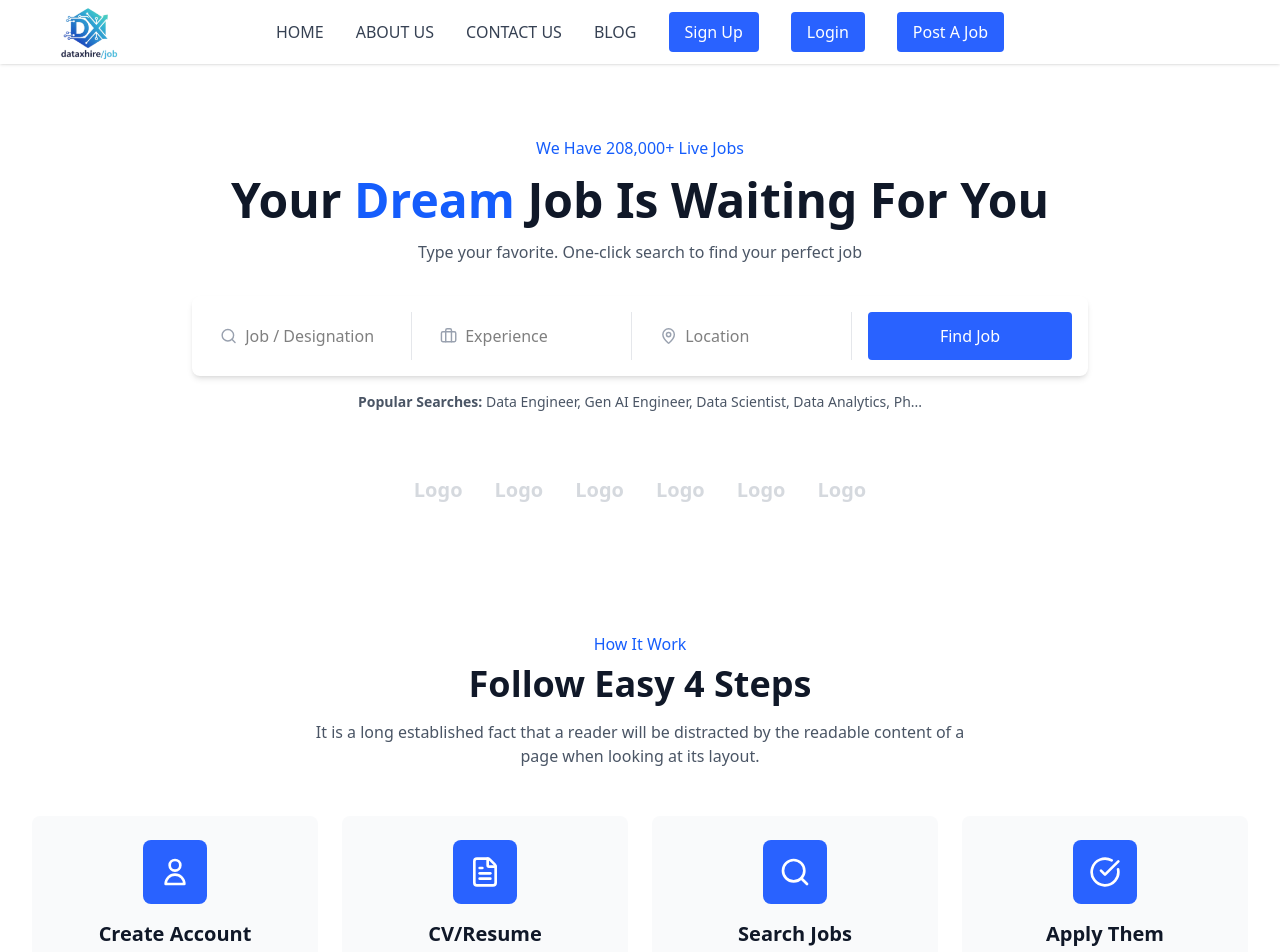
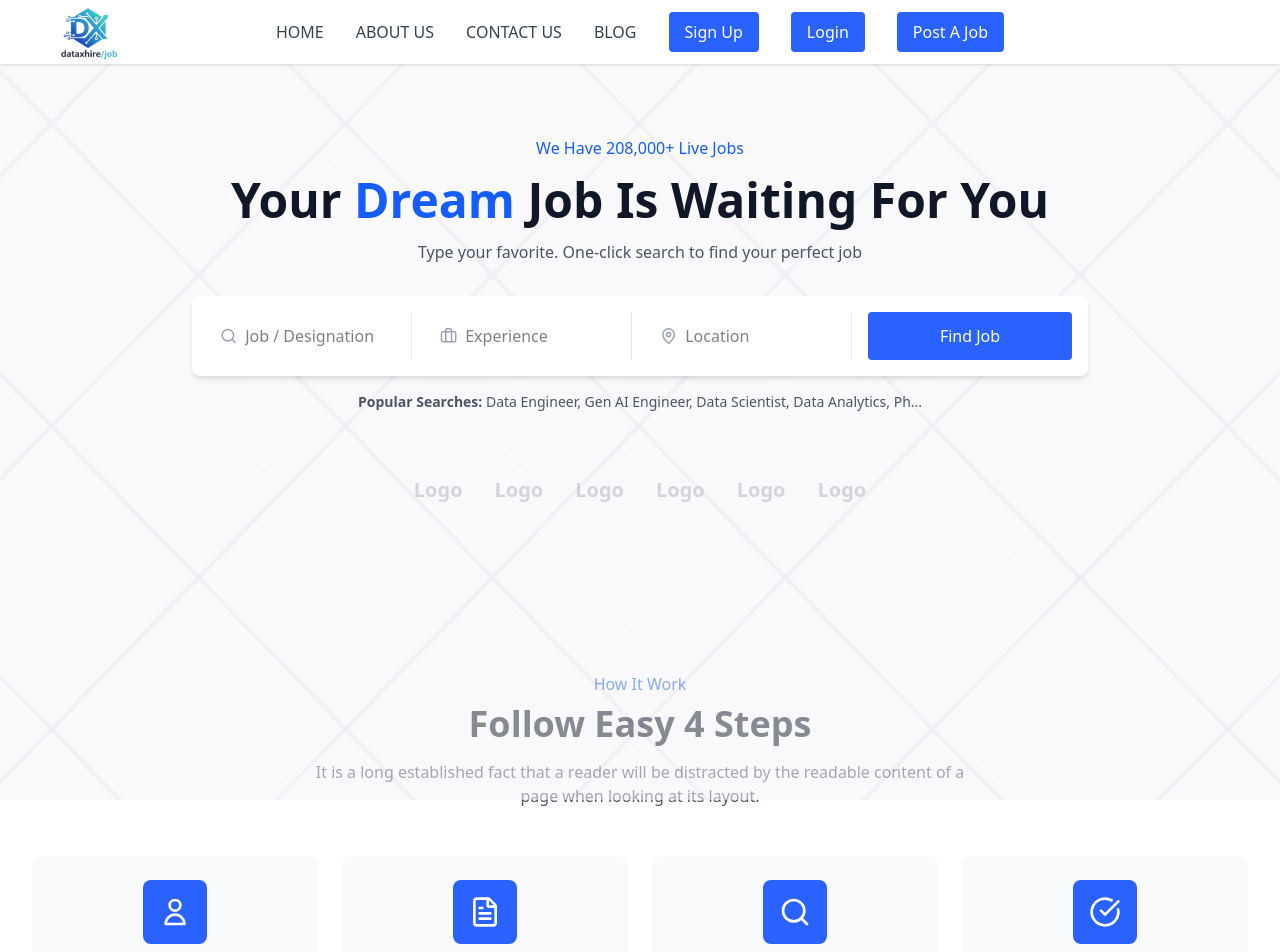
Before and after one commit to ayushipatel24/JobPortal, a React (Vite) app: page / in a window 1280 px wide. Shown: the top 952 px of the page. Built offline with nearby package versions, Linux system fonts and the light colour scheme.

Commit message:
bg lines added

```diff
--- a/src/pages/HomePage.jsx
+++ b/src/pages/HomePage.jsx
@@ -8,8 +8,19 @@ export default function HomePage() {
   return (
     <div className="min-h-screen bg-[F5F7FF] ">
       {/* Hero Section */}
-      <div className="max-w-7xl mx-auto px-4 sm:px-6 lg:px-8 py-16">
-        <div className="text-center">
+      <div className="max-w-7xl mx-auto px-4 sm:px-6  py-16 ">
+
+        <div className="absolute inset-0">
+        <img
+          src="/bglines.jpg"
+          alt="Hero Background"
+          className="w-full h-full object-cover opacity-20"
+        />
+        {/* White overlay (optional) */}
+        <div className="absolute inset-0 bg-white/40"></div>
+        </div>
+
+        <div className="text-center relative">
           <p className="text-blue-600 mb-4">We Have 208,000+ Live Jobs</p>
           <h1 className="text-4xl md:text-5xl font-bold text-gray-900 mb-4">
             Your <span className="text-blue-600">Dream</span> Job Is Waiting For You
@@ -65,7 +76,7 @@ export default function HomePage() {
       </div>
 
       {/* How It Works Section */}
-      <div className="bg-white py-16">
+      <div className="bg-white py-16 mt-10">
         <div className="max-w-7xl mx-auto px-4 sm:px-6 lg:px-8">
           <div className="text-center mb-12">
             <p className="text-blue-600 mb-2">How It Work</p>
```
Also changed, not shown: public/bglines.jpg (added).
